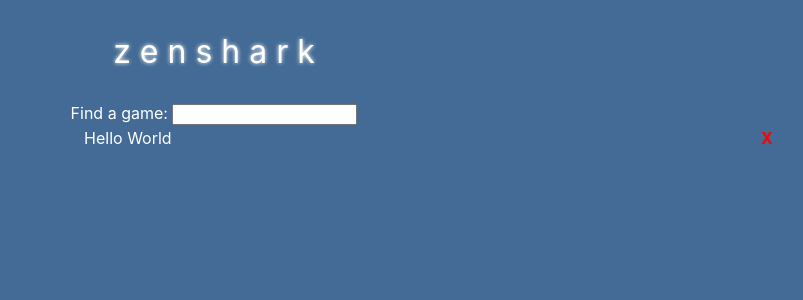
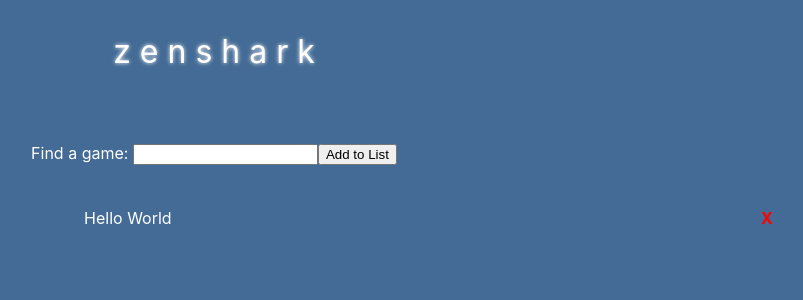
Before and after one commit to karldreher/zenshark, a React (Create React App) app: page / in a window 1280 px wide. Shown: the top 300 px of the page, without its empty margins (426-1229 px from the left). Built offline with nearby package versions, Linux system fonts and the light colour scheme.

Commit message:
add more spacing and button

```diff
--- a/src/App.css
+++ b/src/App.css
@@ -26,6 +26,7 @@ body{
 
 .App-header {
   min-height: 10vh;
+  margin-bottom: 5vh;
   display: flex;
   flex-direction: column;
   align-items: center;
@@ -47,6 +48,7 @@ body{
 
 
 #table{
+  margin-top: 5vh;
   width: 100%;
 }
 
--- a/src/components/Search.js
+++ b/src/components/Search.js
@@ -6,8 +6,10 @@ class Search extends React.Component {
       <div>
         <label for="find-game">Find a game: </label>
         <input type="text" id="find-game"></input>
+        <button>Add to List</button>
       </div>
     );
   }
+
 }
 export default Search;
```
